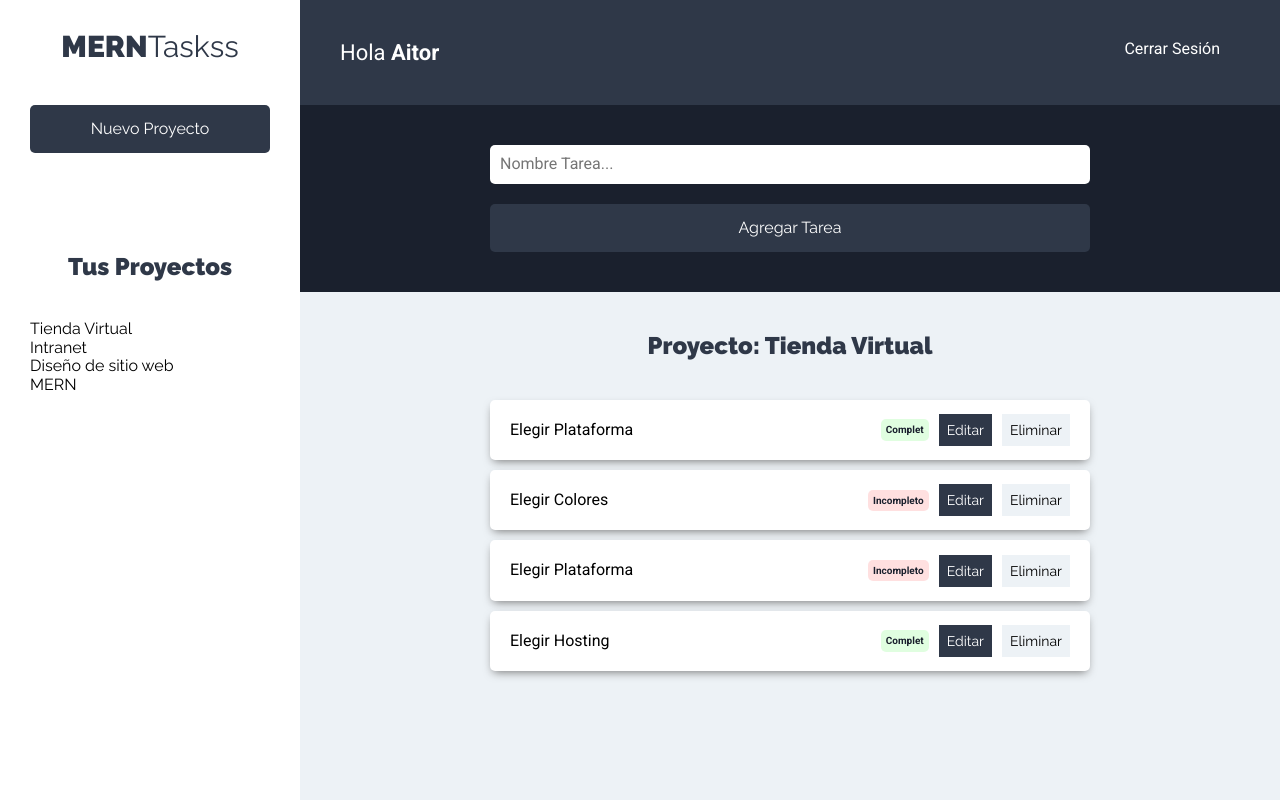
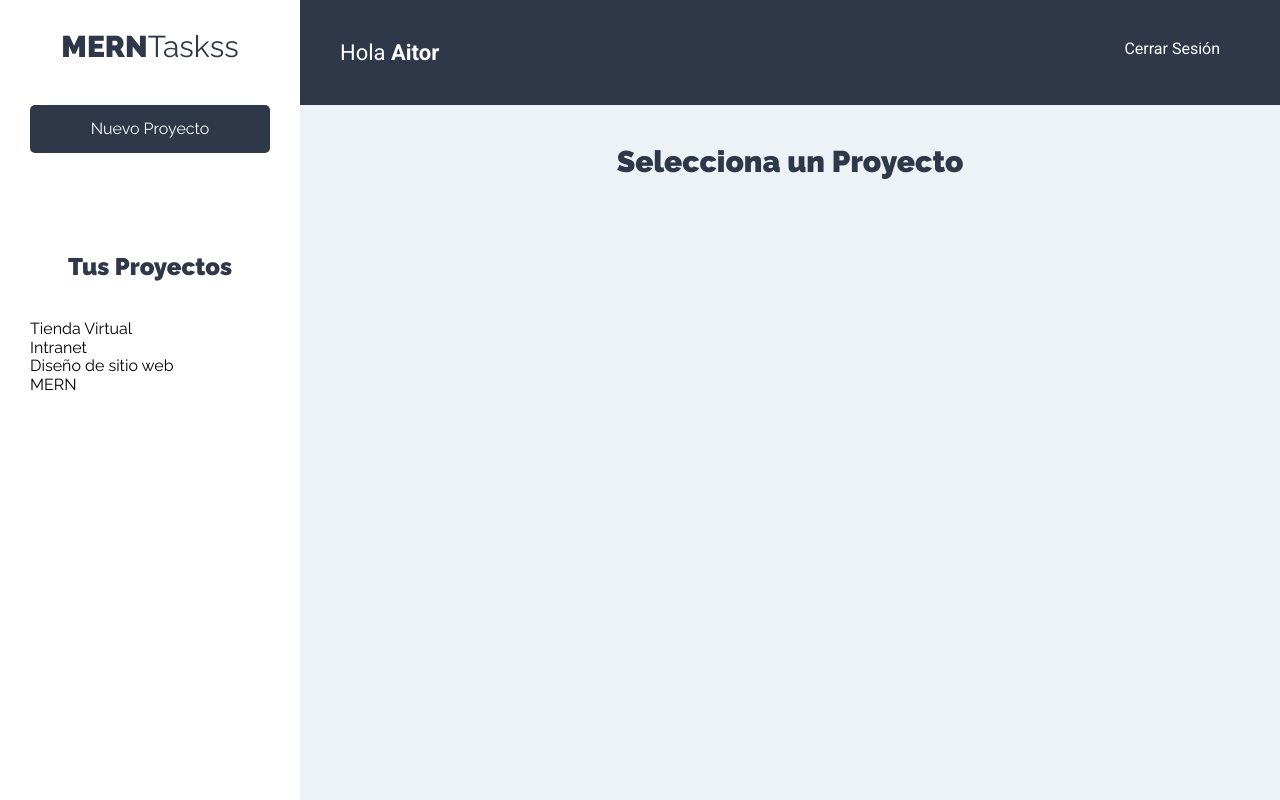
Before and after one commit to aitorulz1/react-mern-cliente, a React (Create React App) app: page /proyectos in a window 1280 px wide. Built offline with nearby package versions, Linux system fonts and the light colour scheme.

Commit message:
Ocultamos el formulario de tareas hasta que no se haya seleccionado un proyecto

```diff
--- a/src/components/tareas/FormTarea.js
+++ b/src/components/tareas/FormTarea.js
@@ -1,6 +1,22 @@
-import React from 'react';
+import React, { useContext } from 'react';
+
+import proyectoContext from '../../context/proyectos/proyectoContext';
 
 const FormTarea = () => {
+
+
+         // Obtener el state de proyectos
+         const proyectosContext = useContext(proyectoContext);
+         const { proyecto } = proyectosContext;
+
+
+         // Si no hay proyecto seleccionado
+         if(!proyecto) return null;
+
+
+         //Aún no lo usamos.
+        //  const [proyectoActual] = proyecto;
+
     return (
         <div className="formulario">
 
--- a/src/components/tareas/ListadoTareas.js
+++ b/src/components/tareas/ListadoTareas.js
@@ -1,7 +1,22 @@
-import React, { Fragment } from 'react';
+import React, { Fragment, useContext } from 'react';
 import Tarea from './Tarea'
 
+import proyectoContext from '../../context/proyectos/proyectoContext';
+
+
+
+
 const  ListadoTareas = () => {
+
+     // Obtener el state de proyectos
+    const proyectosContext = useContext(proyectoContext);
+    const { proyecto } = proyectosContext;
+
+    // Si no hay proyecto seleccionado
+    if(!proyecto) return <h1>Selecciona un Proyecto</h1>;
+
+    //Array destructuring para extraer el proyecto actual
+    const [proyectoActual] = proyecto;
 
     const tareasProyecto = [
         { nombre: 'Elegir Plataforma', estado: true },
@@ -12,7 +27,7 @@
 
     return (
         <Fragment>
-            <h2>Proyecto: Tienda Virtual</h2>
+            <h2>Proyecto: {proyectoActual.nombre}</h2>
                 <ul className='listado-tareas'>
                     {tareasProyecto.length === 0
                     ?
```
